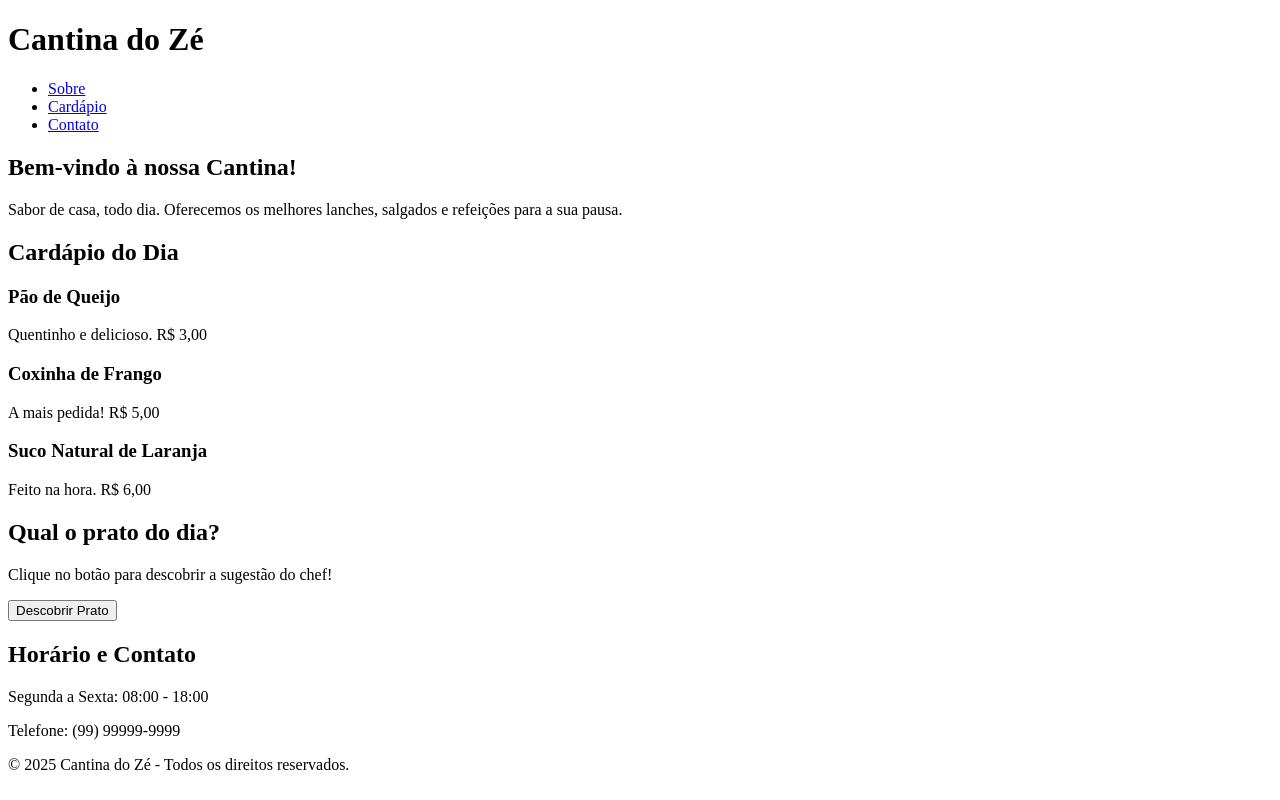
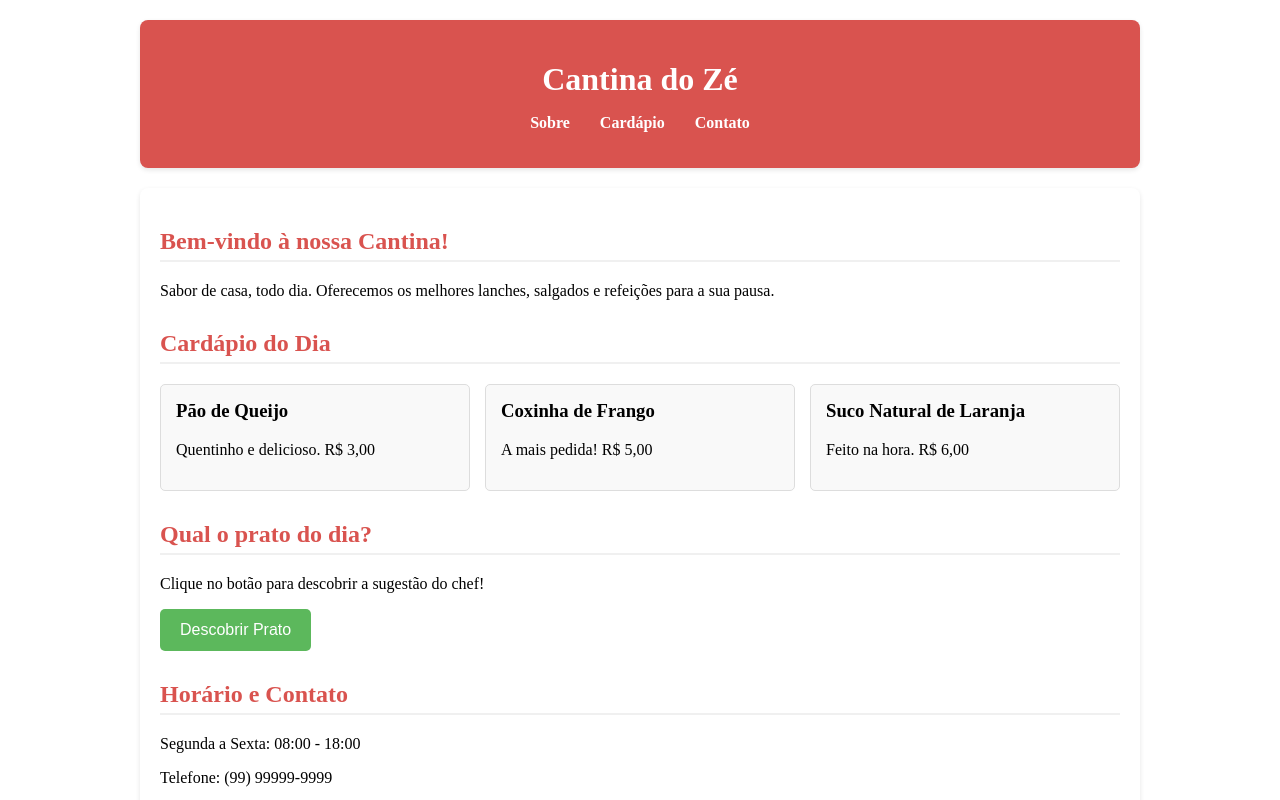
Before and after one commit to Brunitoz/Controle-de-Cantina, a plain HTML site: page index.html in a window 1280 px wide. Shown: the top 800 px of the page. Drawn offline with Linux system fonts and the light colour scheme.

Commit message:
Update style.css

```diff
--- a/style.css
+++ b/style.css
@@ -1 +1,108 @@
 style.css
+/* Configurações globais */
+body {
+    font-family: Arial, sans-serif;
+    margin: 0;
+    padding: 0;
+    background-color: #f4f4f4; /* Cor de fundo leve */
+    color: #333;
+    line-height: 1.6;
+}
+
+/* Container para centralizar o conteúdo */
+header, main, footer {
+    width: 90%;
+    max-width: 960px;
+    margin: 20px auto;
+    padding: 20px;
+    background-color: #ffffff;
+    border-radius: 8px;
+    box-shadow: 0 2px 5px rgba(0,0,0,0.1);
+}
+
+/* Estilo do Cabeçalho */
+header {
+    background-color: #d9534f; /* Um vermelho "cantina" */
+    color: white;
+    text-align: center;
+}
+
+header h1 {
+    margin-bottom: 10px;
+}
+
+header nav ul {
+    list-style: none;
+    padding: 0;
+    display: flex;
+    justify-content: center;
+}
+
+header nav ul li {
+    margin: 0 15px;
+}
+
+header nav ul li a {
+    color: white;
+    text-decoration: none;
+    font-weight: bold;
+}
+
+/* Estilo das Seções */
+section {
+    margin-bottom: 30px;
+}
+
+h2 {
+    color: #d9534f;
+    border-bottom: 2px solid #f0f0f0;
+    padding-bottom: 5px;
+}
+
+/* Estilo do Cardápio */
+.menu-items {
+    display: grid;
+    grid-template-columns: repeat(auto-fit, minmax(250px, 1fr));
+    gap: 15px;
+}
+
+.item {
+    border: 1px solid #ddd;
+    padding: 15px;
+    border-radius: 5px;
+    background-color: #f9f9f9;
+}
+
+.item h3 {
+    margin-top: 0;
+}
+
+/* Estilo do Botão Interativo */
+#btn-prato-dia {
+    background-color: #5cb85c; /* Verde */
+    color: white;
+    padding: 12px 20px;
+    border: none;
+    border-radius: 5px;
+    font-size: 16px;
+    cursor: pointer;
+    transition: background-color 0.3s ease;
+}
+
+#btn-prato-dia:hover {
+    background-color: #4cae4c; /* Verde mais escuro */
+}
+
+#resultado-prato {
+    margin-top: 15px;
+    color: #0275d8; /* Azul */
+}
+
+/* Estilo do Rodapé */
+footer {
+    text-align: center;
+    font-size: 0.9em;
+    color: #777;
+    background-color: #333;
+    color: white;
+}
```
